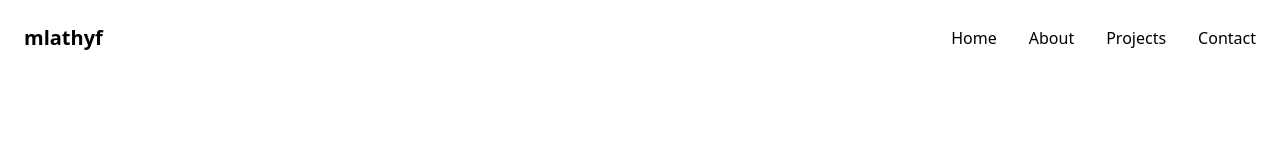
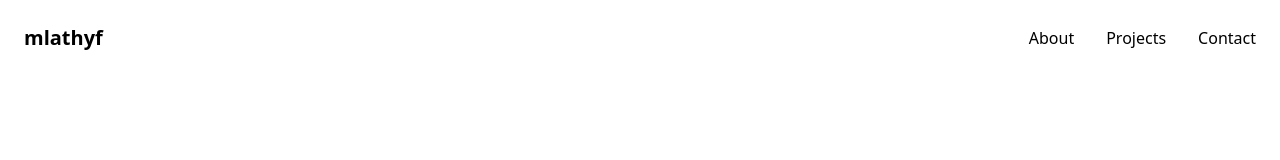
Before and after one commit to mlathyf/my-portfolio, a React (Vite) app: page / in a window 1280 px wide. Shown: the top 160 px of the page. Built offline with nearby package versions, Linux system fonts and the light colour scheme.

Commit message:
Remove Home from Navbar

```diff
--- a/package.json
+++ b/package.json
@@ -7,7 +7,9 @@
     "dev": "vite",
     "build": "vite build",
     "lint": "eslint .",
-    "preview": "vite preview"
+    "preview": "vite preview",
+    "predeploy": "npm run build",
+    "deploy": "gh-pages -d dist"
   },
   "dependencies": {
     "@tailwindcss/vite": "^4.1.18",
@@ -23,6 +25,7 @@
     "eslint": "^9.39.1",
     "eslint-plugin-react-hooks": "^7.0.1",
     "eslint-plugin-react-refresh": "^0.4.24",
+    "gh-pages": "^6.3.0",
     "globals": "^16.5.0",
     "vite": "^7.2.4"
   }
--- a/src/constants/index.js
+++ b/src/constants/index.js
@@ -1,5 +1,4 @@
 export const navLinks = [
-  { href: "#home", label: "Home" },
   { href: "#about", label: "About" },
   { href: "#projects", label: "Projects" },
   { href: "#contact", label: "Contact" },
--- a/vite.config.js
+++ b/vite.config.js
@@ -5,4 +5,5 @@ import tailwindcss from "@tailwindcss/vite";
 // https://vite.dev/config/
 export default defineConfig({
   plugins: [react(), tailwindcss()],
+  base: "/my-portfolio",
 });
```
Also changed, not shown: 1 other file (tests, documents, lock files or other folders).
